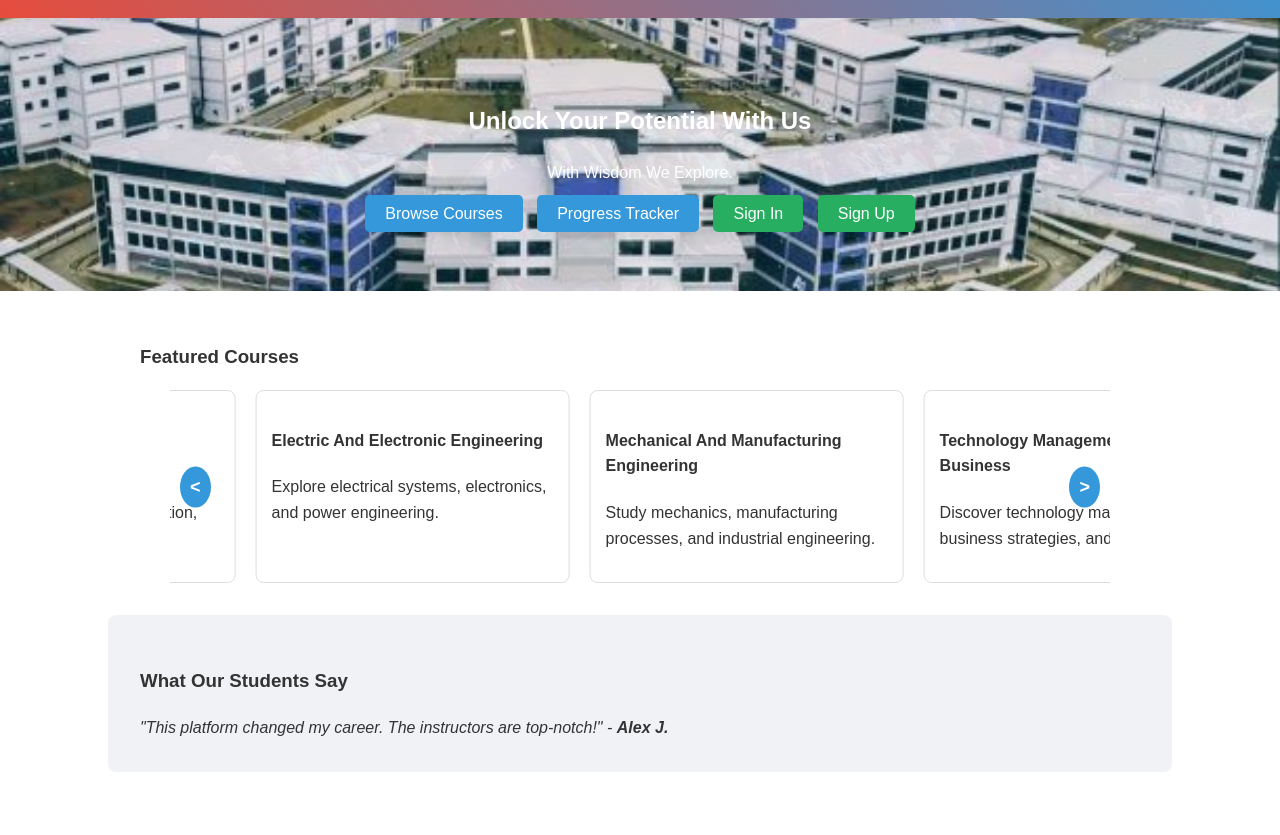
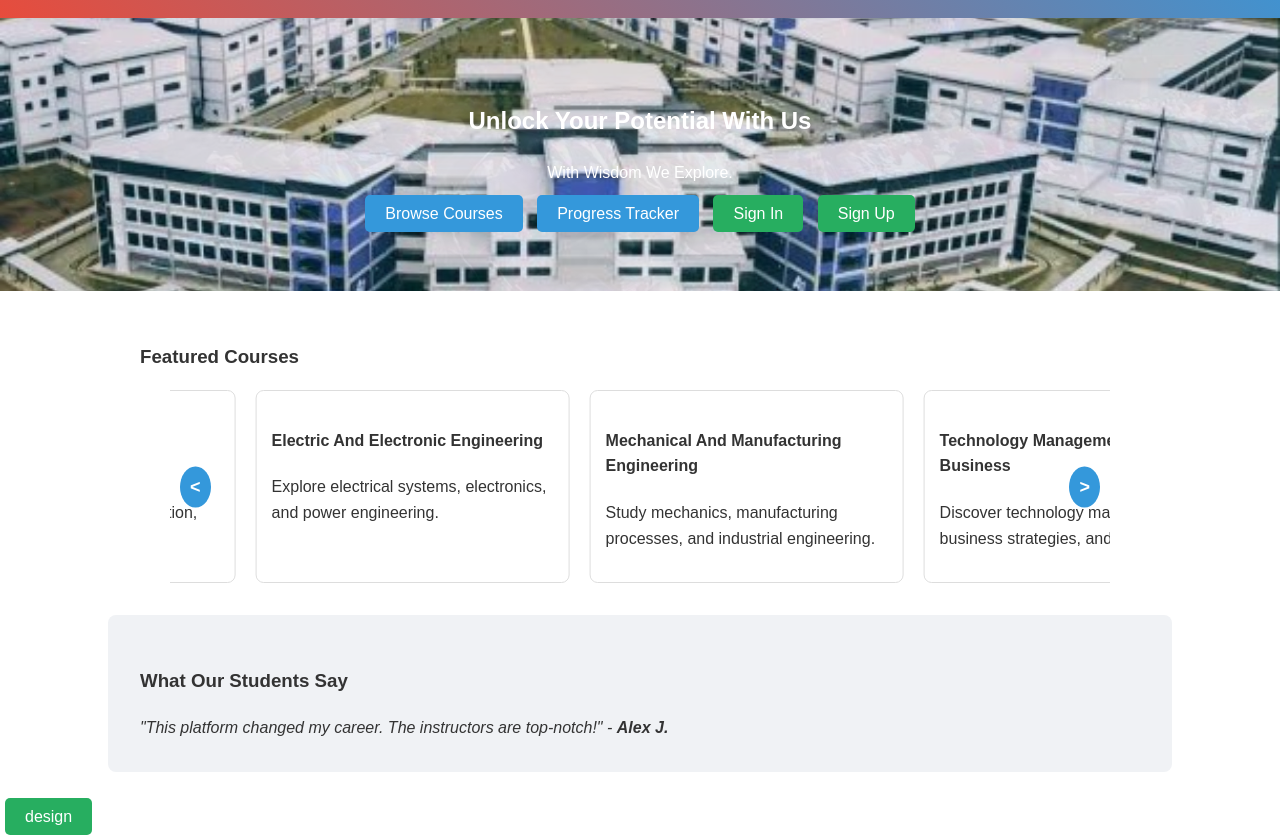
Before and after one commit to mirzu-code/project_biw, a website: page index.html in a window 1280 px wide. Shown: the part 110-945 px from the top of the page. Before the commit the page ends 914 px from the top, so only its background shows below. Drawn offline with Linux system fonts and the light colour scheme.

Commit message:
Update index.html

```diff
--- a/index.html
+++ b/index.html
@@ -108,6 +108,10 @@
     <blockquote>"This platform changed my career. The instructors are top-notch!" - <strong>Alex J.</strong></blockquote>
 </section>
 
+<section class="design">
+    <a href="design.html" class="btn green">design</a>
+</section>
+
 <script>
 const carousel = document.getElementById('carousel');
 const cards = Array.from(carousel.children);
```
